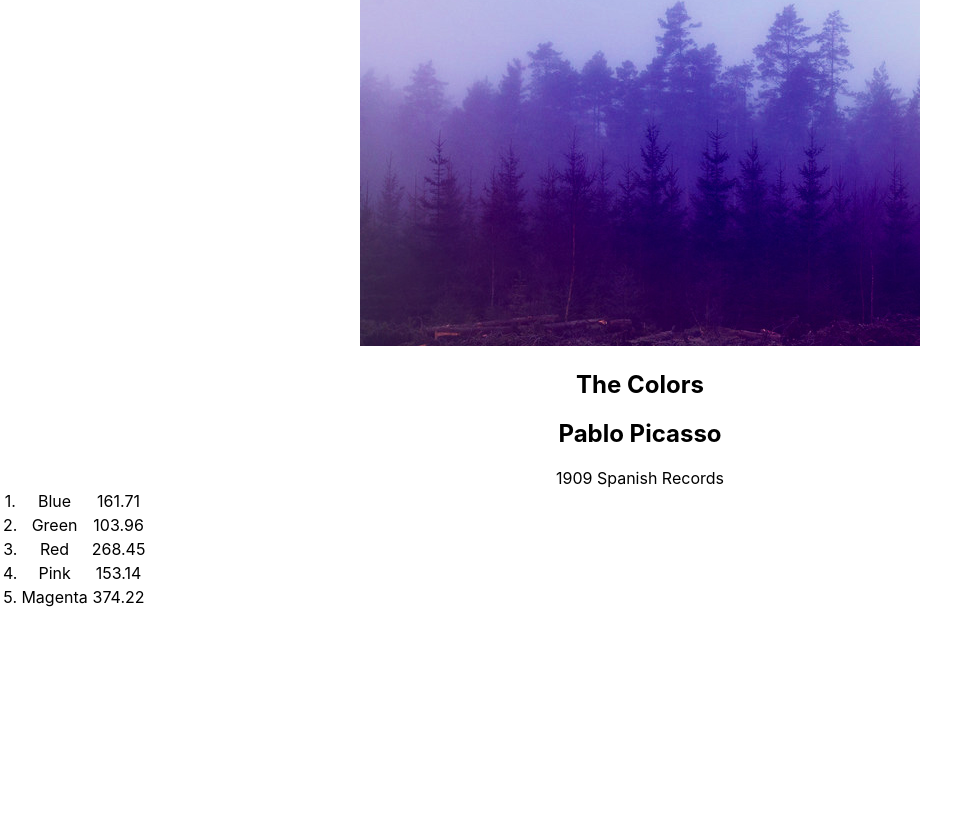
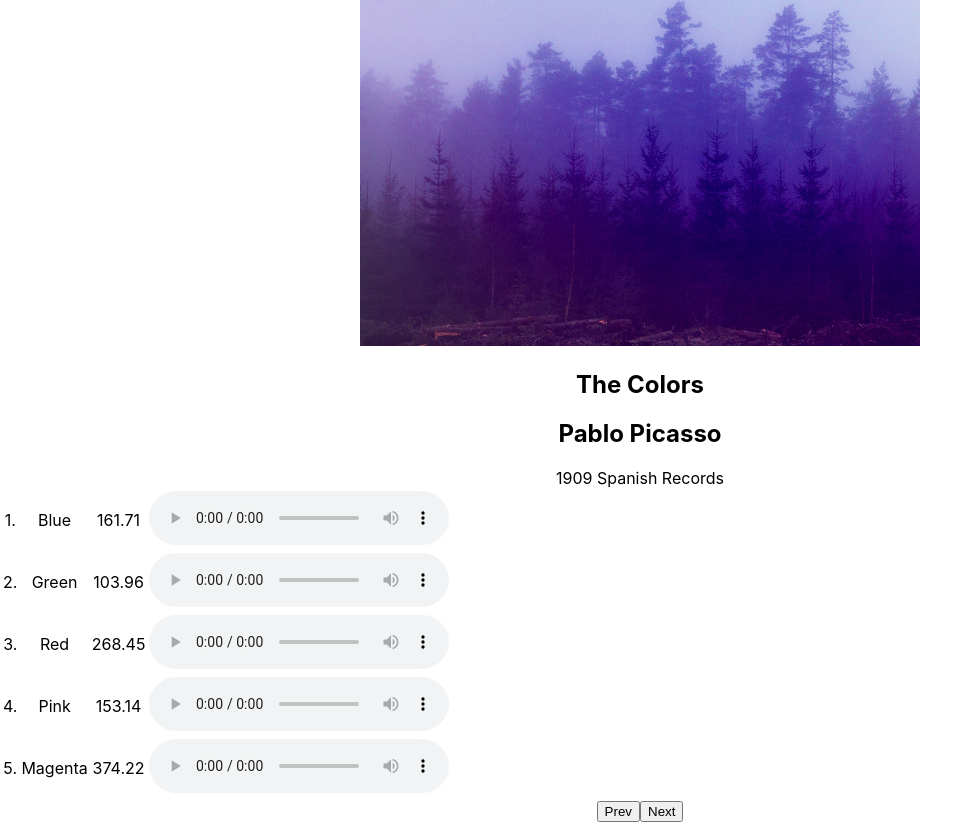
Before and after one commit to kel7774/bloc-jams-react, a React (Create React App) app: page /album/the-colors in a window 1280 px wide. Shown: the part 316-1138 px from the top of the page, without its empty margins (0-980 px from the left). Before the commit the page ends 926 px from the top, so only its background shows below. Built offline with nearby package versions, Linux system fonts and the light colour scheme.

Commit message:
added react audio player, functions to skip, stuck on buttons in playerbar

```diff
--- a/package.json
+++ b/package.json
@@ -7,6 +7,7 @@
     "@testing-library/react": "^9.5.0",
     "@testing-library/user-event": "^7.2.1",
     "react": "^16.13.1",
+    "react-audio-player": "^0.13.0",
     "react-dom": "^16.13.1",
     "react-router-dom": "^5.2.0",
     "react-scripts": "3.4.1"
--- a/src/components/Album.js
+++ b/src/components/Album.js
@@ -1,11 +1,25 @@
 import React, { useState } from "react";
+import ReactAudioPlayer from "react-audio-player";
 import albumData from "../data/albums";
+import PlayerBar from "./PlayerBar";
 
 const Album = (props) => {
   const albums = albumData.find((album) => {
     return album.slug === props.match.params.slug;
   });
-  const [foundAlbum, setFoundAlbum] = useState(albums);
+  const [currentSong, setCurrentSong] = useState(albums.songs[0]);
+  const handlePrevClick = () => {
+    const currentIndex = albums.songs.findIndex((song) => currentSong === song);
+    const newIndex = Math.max(0, currentIndex - 1);
+    const newSong = albums.songs[newIndex];
+    setCurrentSong(newSong);
+  };
+  const handleNextClick = () => {
+    const currentIndex = albums.songs.findIndex((song) => currentSong === song);
+    const newIndex = Math.min(albums.songs.length - 1, currentIndex + 1);
+    const newSong = albums.songs[newIndex];
+    setCurrentSong(newSong);
+  };
   return (
     <section id="album-info">
       <img id="album-cover-art" src={albums.albumCover} alt={albums.title} />
@@ -30,10 +44,17 @@ const Album = (props) => {
               <td>{index + 1 + "."}</td>
               <td>{song.title}</td>
               <td>{song.duration}</td>
+              <td>
+                <ReactAudioPlayer src={song.audioSrc} controls />
+              </td>
             </tr>
           ))}
         </tbody>
       </table>
+      <PlayerBar
+        handlePrevClick={handlePrevClick}
+        handleNextClick={handleNextClick}
+      />
     </section>
   );
 };
--- /dev/null
+++ b/src/components/PlayerBar.js
@@ -0,0 +1,18 @@
+import React from "react";
+
+const PlayerBar = ({ handlePrevClick, handleNextClick }) => {
+  return (
+    <section className="player-bar">
+      <section className="buttons">
+        <button id="previous" onClick={handlePrevClick}>
+          Prev
+        </button>
+        <button id="next" onClick={handleNextClick}>
+          Next
+        </button>
+      </section>
+    </section>
+  );
+};
+
+export default PlayerBar;
```
Also changed, not shown: 1 other file (tests, documents, lock files or other folders).
